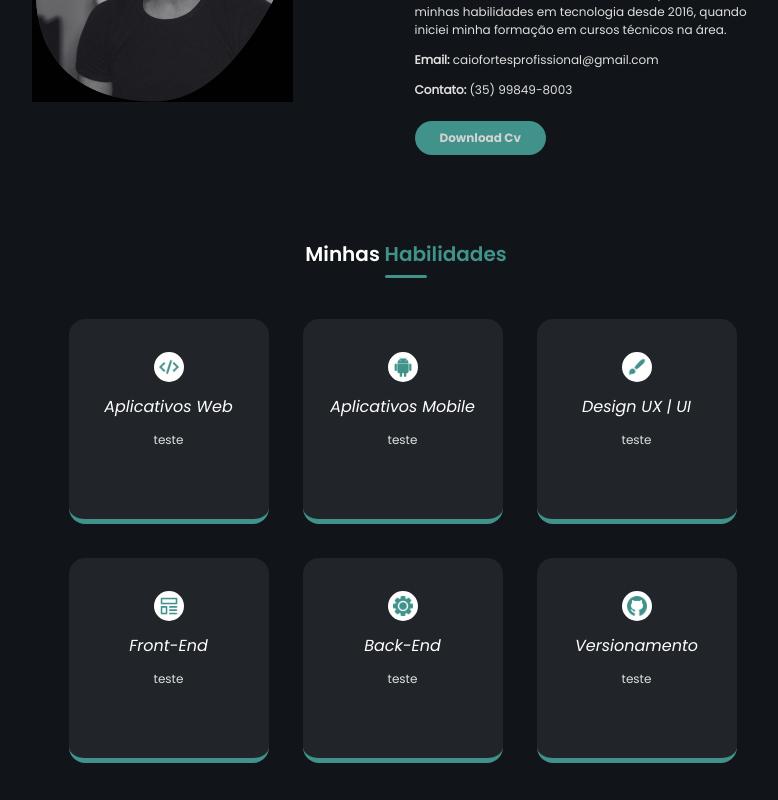
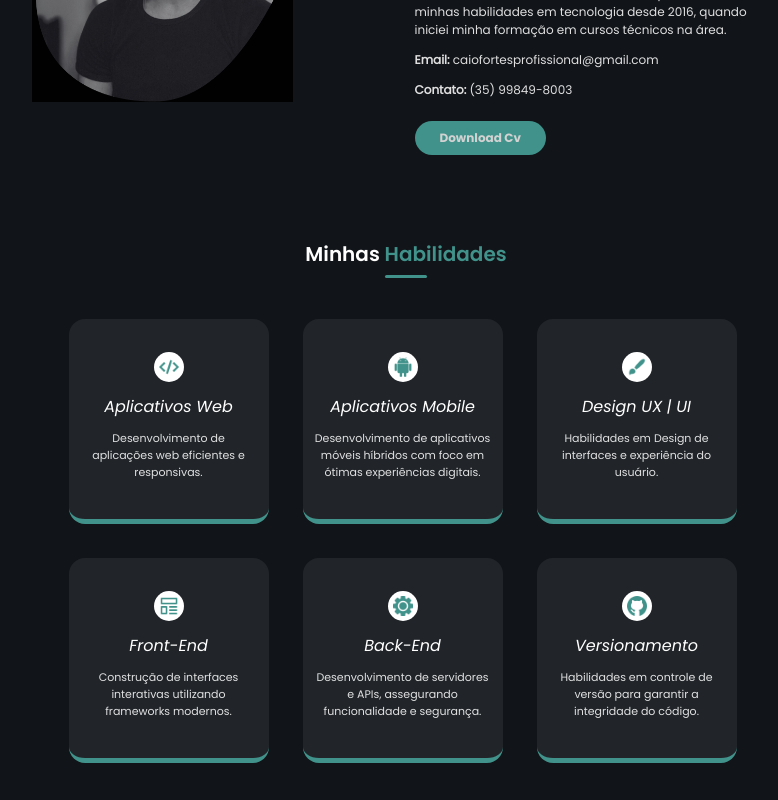
Before and after one commit to Caio-Fortes/Portfolio, a Vue app in the folder project/: page / in a window 1280 px wide. Shown: the part 561-1361 px from the top of the page, without its empty margins (234-1012 px from the left). Built offline with nearby package versions, Linux system fonts and the light colour scheme.

Commit message:
descrição de habilidades

```diff
--- a/project/src/components/Header.vue
+++ b/project/src/components/Header.vue
@@ -4,7 +4,7 @@
     export default{
         data(){
             return{
-                linksHeader: ['Home', 'Portfolio', 'Contato']
+                linksHeader: ['Home', 'Habilidades', 'Portfolio', 'Contato']
             }
         }
     }
--- a/project/src/components/MyServices.vue
+++ b/project/src/components/MyServices.vue
@@ -8,32 +8,46 @@
                     {
                         imageIcon: '/icons/html-skills.png',
                         title:'Aplicativos Web',
-                        description: 'teste'
+                        description: `
+                            Desenvolvimento de aplicações web eficientes e
+                            responsivas.
+                        `
                     },
                     {
                         imageIcon: '/icons/android-skills.png',
                         title:'Aplicativos Mobile',
-                        description: 'teste'
+                        description: `
+                            Desenvolvimento de aplicativos móveis híbridos
+                            com foco em ótimas experiências digitais.
+                        `
                     },
                     {
                         imageIcon: '/icons/design-skills.png',
                         title:'Design UX | UI',
-                        description: 'teste'
+                        description: `
+                            Habilidades em Design de interfaces e experiência do usuário.
+                        `
                     },
                     {
                         imageIcon: '/icons/front-end-skills.png',
                         title:'Front-End',
-                        description: 'teste'
+                        description: `
+                            Construção de interfaces interativas
+                            utilizando frameworks modernos.
+                        `
                     },
                     {
                         imageIcon: '/icons/back-end-skills.png',
                         title:'Back-End',
-                        description: 'teste'
+                        description: `
+                            Desenvolvimento de servidores e APIs, assegurando funcionalidade e
+                            segurança.
+                        `
                     },
                     {
                         imageIcon: '/icons/github-skills.png',
                         title:'Versionamento',
-                        description: 'teste'
+                        description: ' Habilidades em controle de versão para garantir a integridade do código.'
                     },
                 ]
             }
@@ -58,7 +72,7 @@
                 {{ skill.title }}
             </div>
             <div class="circle-description">
-                <p>
+                <p class="text-description">
                     {{ skill.description }}
                 </p>
             </div>
--- a/project/src/css/components/MyServices.css
+++ b/project/src/css/components/MyServices.css
@@ -83,4 +83,10 @@
 
 .circle-description {
   margin: 0px 12px 2px 12px;
+  text-align: center;
+}
+
+.text-description {
+  font-size: 11px;
+  line-height: 17px;
 }/*# sourceMappingURL=MyServices.css.map */
--- a/project/src/css/components/MyServices.scss
+++ b/project/src/css/components/MyServices.scss
@@ -69,4 +69,10 @@
 
 .circle-description{
     margin: 0px 12px 2px 12px;
+    text-align: center;
 }
+
+.text-description{
+    font-size: 11px;
+    line-height: 17px;
+}
```
Also changed, not shown: project/tasks.txt, 1 other file (tests, documents, lock files or other folders).
